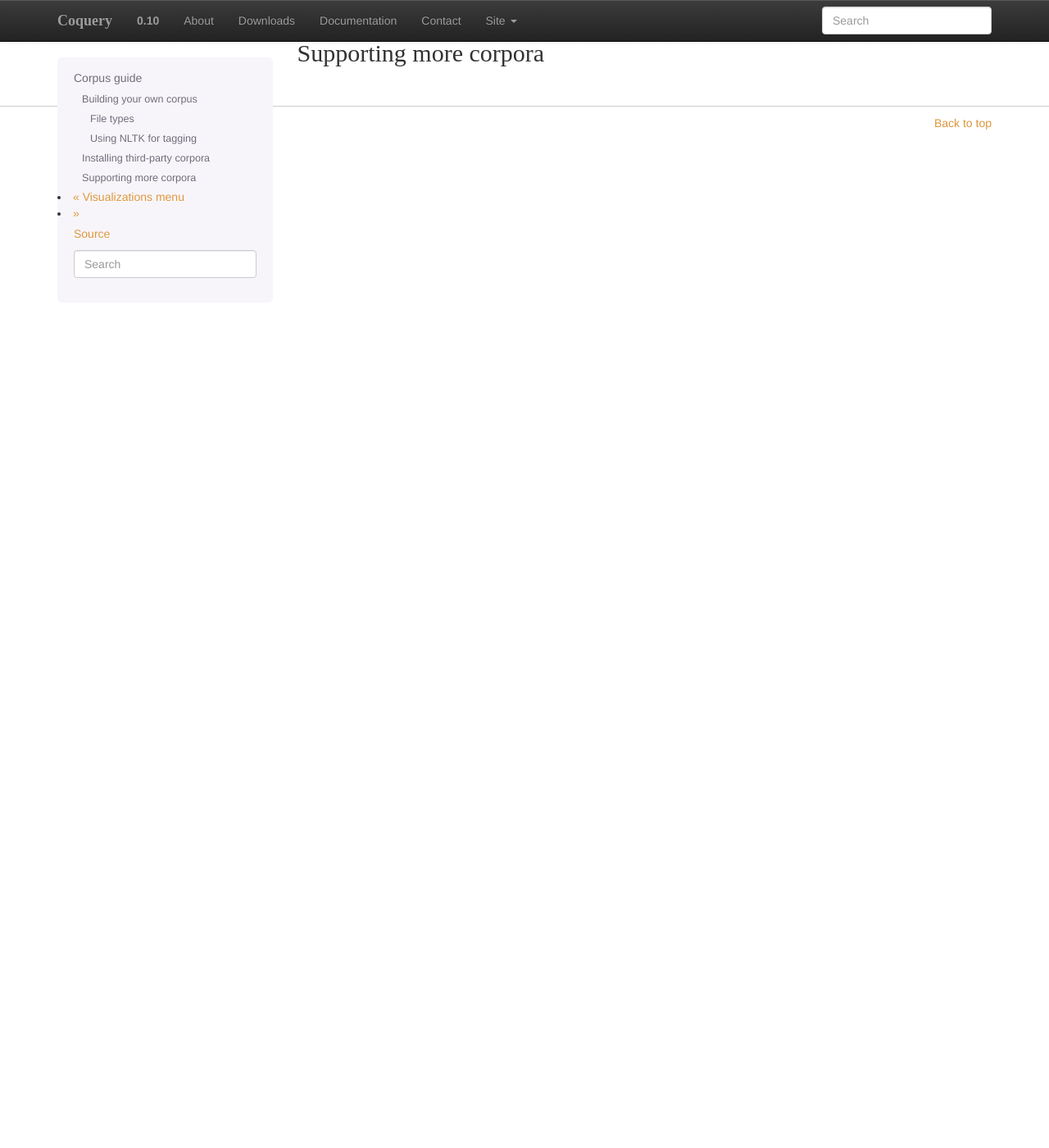
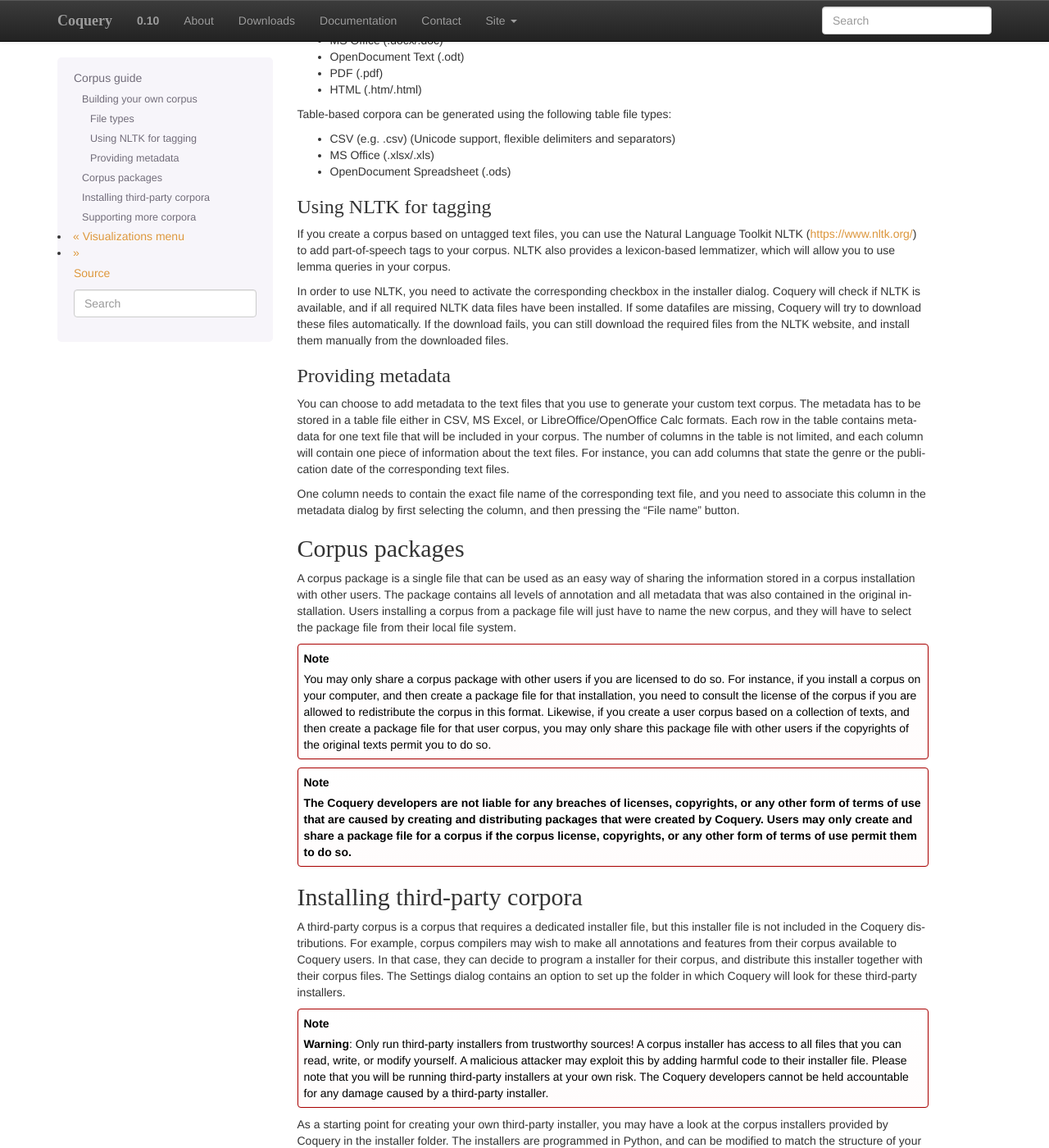
Before and after one commit to gkunter/coquery, a Sphinx documentation site: the page built from docs/doc/corpora/index.rst, in a window 1280 px wide and 1400 px high, scrolled down 270 px. Shown: the whole window at 82% size. Built offline with Sphinx 7.4.7, drawn with Linux system fonts in a browser that asks for light colours; some web fonts are replaced; before the commit the page ends 900 px from its top, so only the background shows below that; some of the changed text lies outside the part shown.

Commit message:
Expand documentation

```diff
--- a/docs/doc/corpora/index.rst
+++ b/docs/doc/corpora/index.rst
@@ -10,22 +10,124 @@ Corpus guide
 Building your own corpus
 ------------------------
 
+There
+
 .. _filetypes:
 
 File types
 ==========
+
+Currently, Coquery supports the following file types for a user corpus text
+corpus:
+
+- Plain text (e.g. .txt) (Unicode support)
+- Rich Text Format (.rtf) (no Unicode support)
+- MS Office (.docx/.doc)
+- OpenDocument Text (.odt)
+- PDF (.pdf)
+- HTML (.htm/.html)
+
+Table-based corpora can be generated using the following table file types:
+
+- CSV (e.g. .csv) (Unicode support, flexible delimiters and separators)
+- MS Office (.xlsx/.xls)
+- OpenDocument Spreadsheet (.ods)
 
 .. _tagging:
 
 Using NLTK for tagging
 ======================
 
+If you create a corpus based on untagged text files, you can use the Natural
+Language Toolkit NLTK (https://www.nltk.org/) to add part-of-speech tags to
+your corpus. NLTK also provides a lexicon-based lemmatizer, which will allow
+you to use lemma queries in your corpus.
+
+In order to use NLTK, you need to activate the corresponding checkbox in the
+installer dialog. Coquery will check if NLTK is available, and if all required
+NLTK data files have been installed. If some datafiles are missing, Coquery
+will try to download these files automatically. If the download fails, you can
+still download the required files from the NLTK website, and install them
+manually from the downloaded files.
+
+Providing metadata
+==================
+
+You can choose to add metadata to the text files that you use to generate your
+custom text corpus. The metadata has to be stored in a table file either in
+CSV, MS Excel, or LibreOffice/OpenOffice Calc formats. Each row in the table
+contains metadata for one text file that will be included in your corpus. The
+number of columns in the table is not limited, and each column will contain
+one piece of information about the text files. For instance, you can add
+columns that state the genre or the publication date of the corresponding text
+files.
+
+One column needs to contain the exact file name of the corresponding text
+file, and you need to associate this column in the metadata dialog by first
+selecting the column, and then pressing the "File name" button.
+
+.. _packages:
+Corpus packages
+----------------
+
+A corpus package is a single file that can be used as an easy way of sharing
+the information stored in a corpus installation with other users. The package
+contains all levels of annotation and all metadata that was also contained in
+the original installation. Users installing a corpus from a package file will
+just have to name the new corpus, and they will have to select the package
+file from their local file system.
+
+.. note::
+    You may only share a corpus package with other users if you are licensed
+    to do so. For instance, if you install a corpus on your computer, and then
+    create a package file for that installation, you need to consult the
+    license of the corpus if you are allowed to redistribute the corpus in
+    this format. Likewise, if you create a user corpus based on a collection
+    of texts, and then create a package file for that user corpus, you may
+    only share this package file with other users if the copyrights of the
+    original texts permit you to do so.
+
+.. note::
+    **The Coquery developers are not liable for any breaches of licenses,
+    copyrights, or any other form of terms of use that are caused by creating
+    and distributing packages that were created by Coquery. Users may only
+    create and share a package file for a corpus if the corpus license,
+    copyrights, or any other form of terms of use permit them to do so.**
+
 .. _thirdparty:
 
 Installing third-party corpora
 ------------------------------
 
+A third-party corpus is a corpus that requires a dedicated installer file, but
+this installer file is not included in the Coquery distributions. For example,
+corpus compilers may wish to make all annotations and features from their
+corpus available to Coquery users. In that case, they can decide to program
+a installer for their corpus, and distribute this installer together with
+their corpus files. The Settings dialog contains an option to set up the
+folder in which Coquery will look for these third-party installers.
+
+.. note::
+    **Warning**: Only run third-party installers from trustworthy sources! A
+    corpus installer has access to all files that you can read, write, or
+    modify yourself. A malicious attacker may exploit this by adding harmful
+    code to their installer file. Please note that you will be running
+    third-party installers at your own risk. The Coquery developers cannot be
+    held accountable for any damage caused by a third-party installer.
+
+As a starting point for creating your own third-party installer, you may have
+a look at the corpus installers provided by Coquery in the installer folder.
+The installers are programmed in Python, and can be modified to match the
+structure of your corpus. If you need assistance, do not hesitate to contact
+the Coquery developers.
+
 .. _supporting:
 
 Supporting more corpora
 -----------------------
+
+If you know of a corpus that you would like to see supported in Coquery, or if
+you are a corpus compiler and would like to have your corpus supported by
+Coquery but are daunted by the perspective of having to develop your own
+third-party installer, feel free to get in touch with the Coquery developers,
+who may be happy to add your corpus to the list of supported corpora.
```
